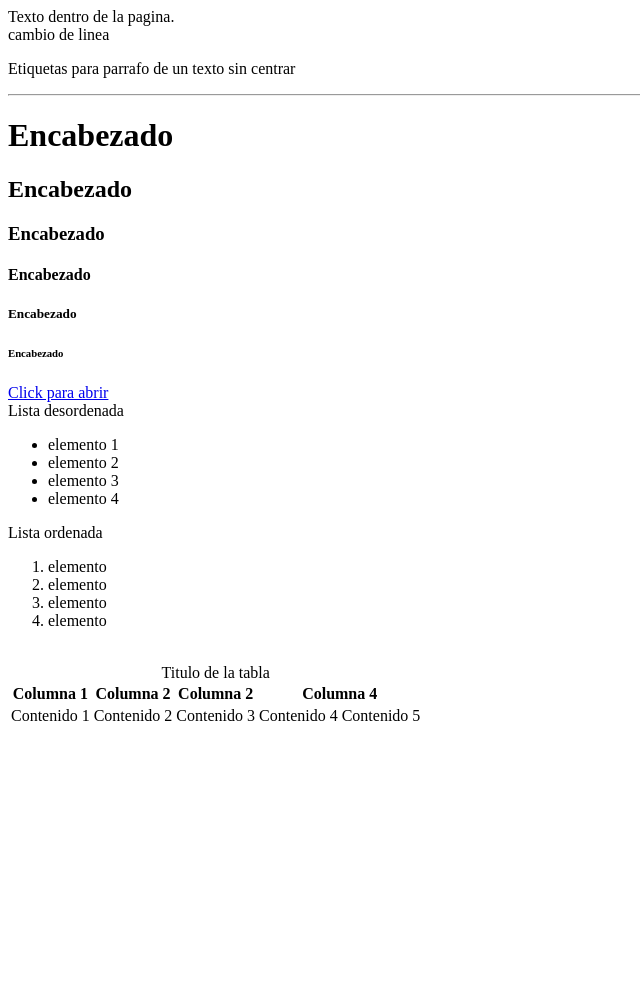
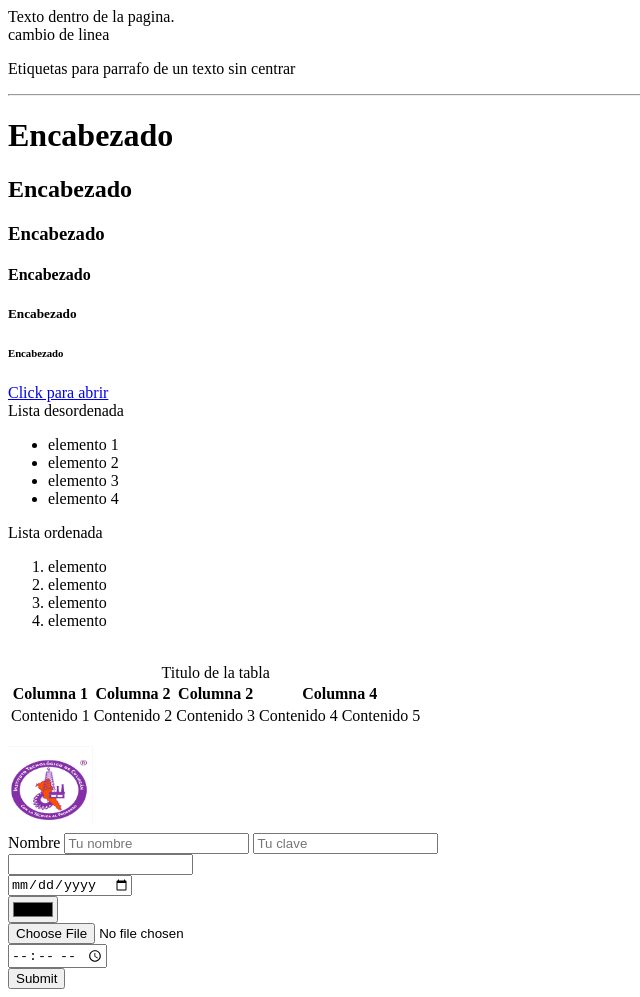
Before and after one commit to NoeMolina/PW22431112, a plain HTML site: page index.html in a window 1280 px wide. Shown: the whole page, without its empty margins (0-640 px from the left). Before the commit the page ends 800 px from the top, so only its background shows below. Drawn offline with Linux system fonts and the light colour scheme.

Commit message:
agregando formularios

```diff
--- a/index.html
+++ b/index.html
@@ -56,5 +56,21 @@
             </tr>
         </tbody>
     </table>
+    <br>
+    <img src="Imagenes/Logo.png" alt="Logo" width="130">
+    <br>
+    <!-- formularios con input -->
+    <form action="index.html" method="post">
+        <label for="">Nombre</label>
+        <input type="text" name="nombre" placeholder="Tu nombre">
+        <input type="password" name="clave" placeholder="Tu clave">
+        <br>
+        <input type="number"> <br>
+        <input type="date"> <br>
+        <input type="color"> <br>
+        <input type="file"> <br>
+        <input type="time"> <br>
+        <input type="submit"> <br>
+    </form>
 </body>
 </html>
```
Also changed, not shown: Imagenes/Logo.png (added).
